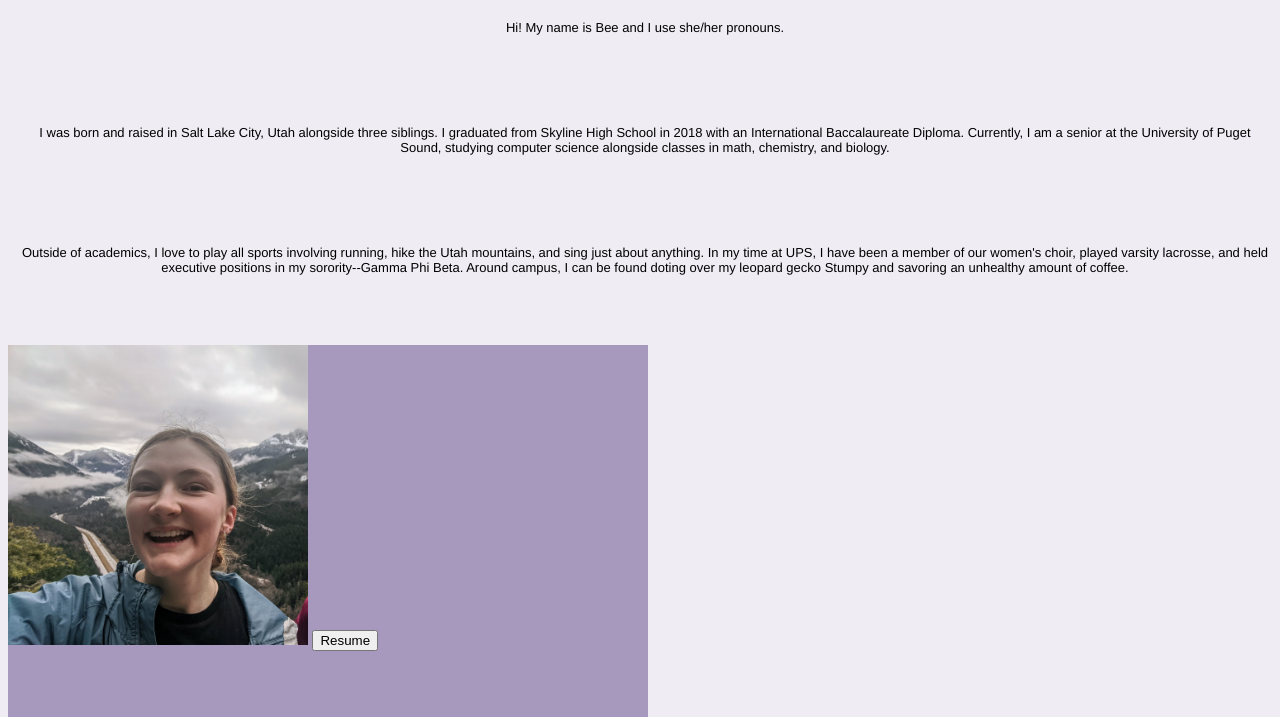
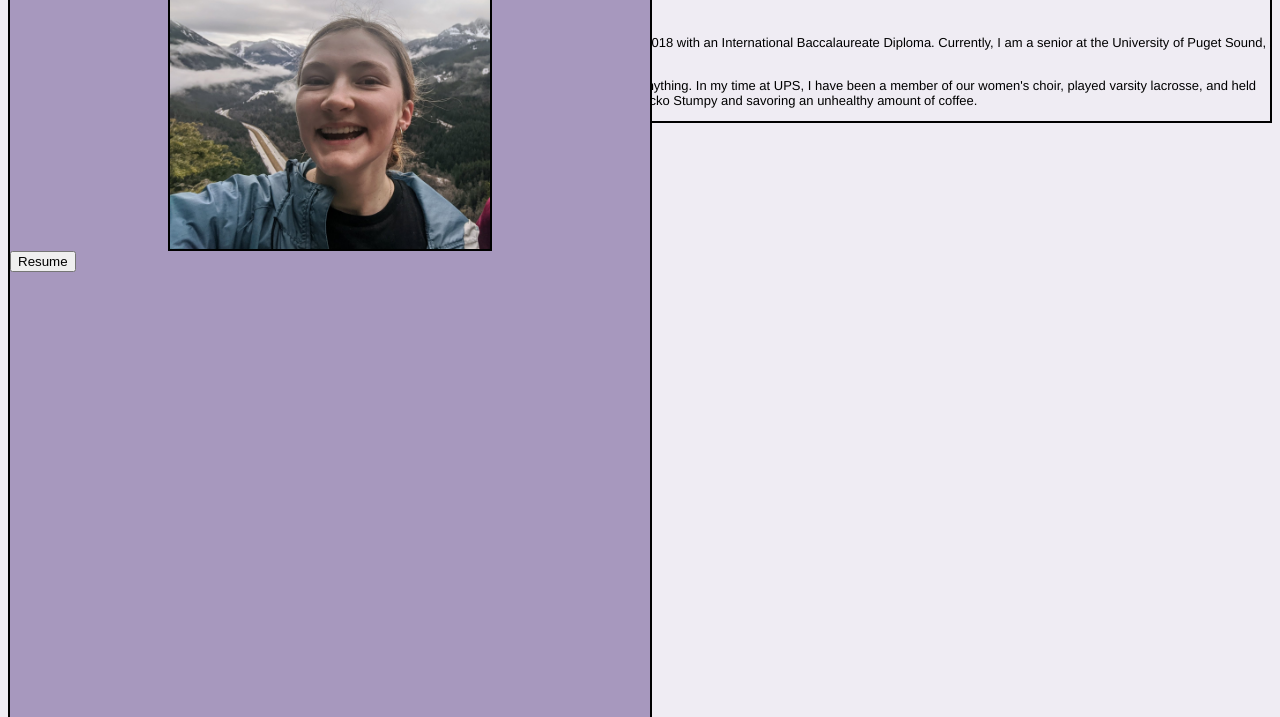
Before and after one commit to bbridge0200/bbridge0200.github.io, a plain HTML site: page index.html in a window 1280 px wide. Shown: the part 83-800 px from the top of the page. Drawn offline with Linux system fonts and the light colour scheme.

Commit message:
Put bio and sidebar into new page div, added borders onto all elements default.css

```diff
--- a/default.css
+++ b/default.css
@@ -2,22 +2,24 @@
 body{
     background-color:rgba(177, 164, 197, 0.205);
 }
-.page {
+.bio {
+
+    font-family: Helvetica, Arial, sans-serif;
+    border: 2px solid black;
 
 
-
-
-    font-family: Helvetica, Arial, sans-serif;
+}
+h1{
     text-align: center;
 }
 p {
-    padding: 20px 0px 20px 10px;  /* Vertical  Horizontal */
-    margin-top: 25px;
-    margin-bottom: 50px;
+
+
     font-size: 13px;
 
   }
 .sidebar{
+    border: 2px solid black;
     height: 100%;
     width: 50%;
     position: fixed;
@@ -28,6 +30,15 @@ p {
     font-family: Helvetica, Arial, sans-serif;
     text-align: left;
 }
+img{
+    border: 2px solid black;
+    display: block;
+    margin-left: auto;
+    margin-right: auto;
+    margin-top: auto;
+    margin-bottom: auto;
+    width: 50%;
+}
 button{
 
 }
--- a/index.html
+++ b/index.html
@@ -10,7 +10,13 @@ Date: 09/19/2021-->
     <link rel='stylesheet' href='default.css'/>
   </head>
   <body>
-   <div class='page'>
+    <div class = 'page'>
+      <div class='sidebar'>
+        <!--photo here-->
+        <img src='images/resumepic.jpeg' width='300' alt='A photo'/>
+        <button> Resume</button>
+      </div>
+      <div class='bio'>
 
           <h1>Beatrice Bridge</h1>
           <p>
@@ -31,10 +37,8 @@ Date: 09/19/2021-->
             an unhealthy amount of coffee.
           </p>
      </div>
-   <div class='sidebar'>
-       <!--photo here-->
-       <img src='images/resumepic.jpeg' width='300' alt='A photo'/>
-       <button> Resume</button>
     </div>
+
+
   </body>
 </html>
```
Lines whose indentation alone changed are shown as unchanged.
